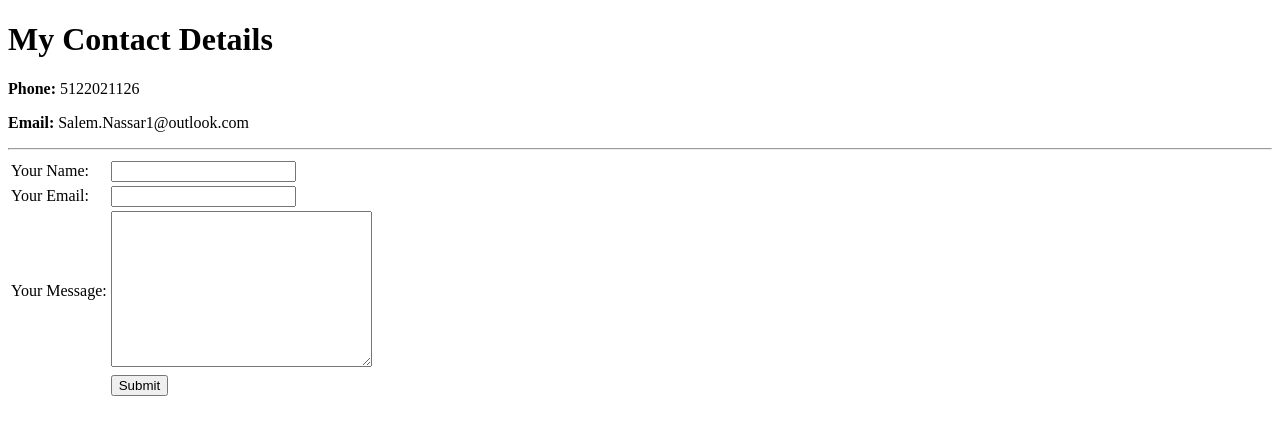
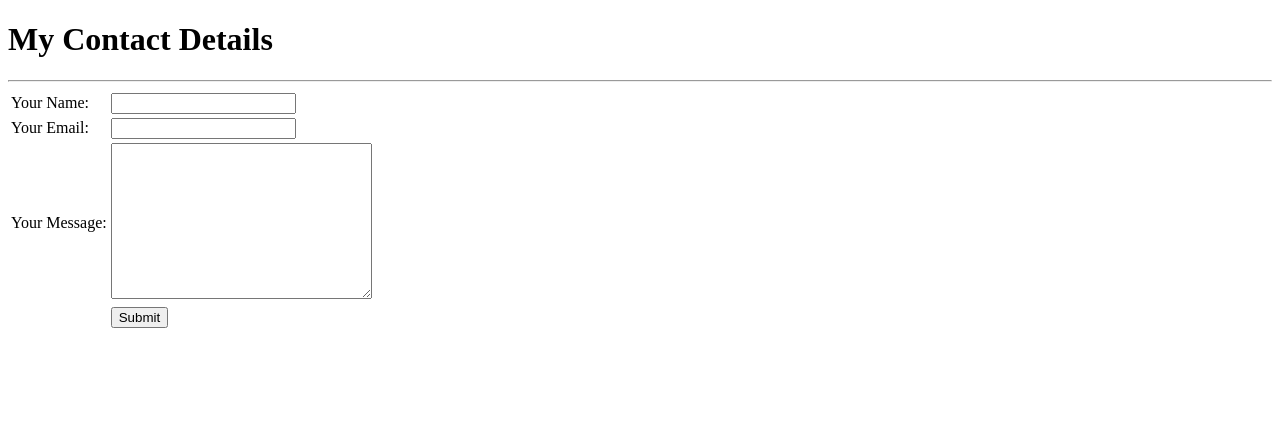
Before and after one commit to Salemmander/cv, a plain HTML site: page contactMe.html in a window 1280 px wide. Drawn offline with Linux system fonts and the light colour scheme.

Commit message:
Update contactMe.html

```diff
--- a/contactMe.html
+++ b/contactMe.html
@@ -7,8 +7,6 @@
     </head>
     <body>
         <h1>My Contact Details</h1>
-        <p><strong>Phone:</strong> 5122021126</p>
-        <p><strong>Email:</strong> Salem.Nassar1@outlook.com</p>
         <hr />
         <form
             action="mailto:Salem.Nassar1@outlook.com"
```
